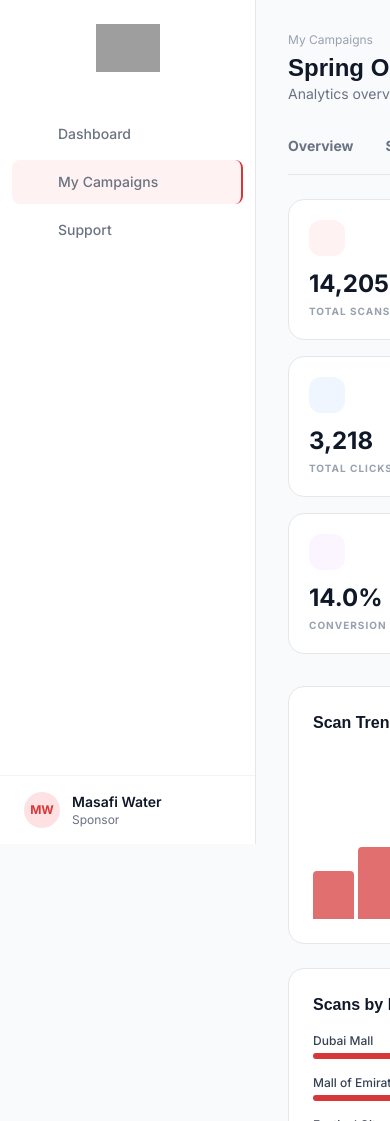
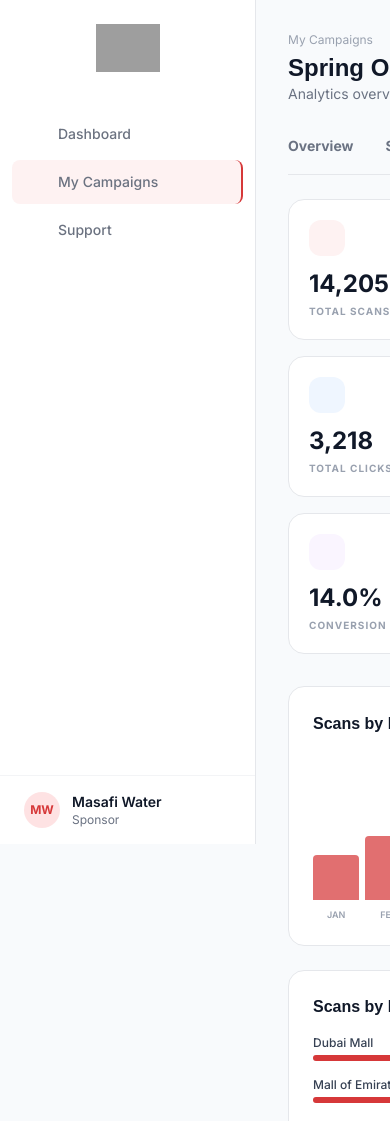
Before and after one commit to sabimuhammed/freeDrops-sponsor, a Next.js app: page /sponsor/campaigns/1/analytics in a window 390 px wide. Shown: the top 1121 px of the page. Built offline with nearby package versions, Linux system fonts and the light colour scheme; grey boxes are pictures that could not be loaded; some icons are missing; a web font is replaced by a local one.

Commit message:
feat: update campaign analytics chart to display monthly scans; remove unused support form and FAQ sections

```diff
--- a/app/(sponsor)/sponsor/campaigns/[id]/analytics/page.tsx
+++ b/app/(sponsor)/sponsor/campaigns/[id]/analytics/page.tsx
@@ -55,12 +55,31 @@ export default function SponsorCampaignAnalyticsPage({ params }: { params: { id:
       <div className="grid grid-cols-1 lg:grid-cols-2 gap-6">
         <div className="bg-white border border-gray-200 rounded-2xl p-6">
           <div className="flex items-center justify-between mb-6">
-            <h3 className="font-bold text-gray-900">Scan Trend (30 days)</h3>
+            <h3 className="font-bold text-gray-900">Scans by Month</h3>
+            <span className="px-3 py-1 bg-gray-50 border border-gray-200 rounded-full text-xs font-semibold text-gray-500">This Year</span>
           </div>
-          <div className="flex items-end gap-1 h-40">
-            {[30, 45, 60, 40, 75, 65, 80, 55, 90, 70, 85, 95, 88, 100].map((h, i) => (
-              <div key={i} className="flex-1 bg-red-50 rounded-t-sm" style={{ height: `${h}%` }}>
-                <div className="w-full bg-[#D63839] rounded-t-sm h-full opacity-70 hover:opacity-100 transition-opacity cursor-pointer" />
+          <div className="flex items-end gap-1.5 h-40">
+            {[
+              { month: "Jan", h: 35 },
+              { month: "Feb", h: 50 },
+              { month: "Mar", h: 42 },
+              { month: "Apr", h: 68 },
+              { month: "May", h: 60 },
+              { month: "Jun", h: 80 },
+              { month: "Jul", h: 72 },
+              { month: "Aug", h: 100 },
+              { month: "Sep", h: 88 },
+              { month: "Oct", h: 65 },
+              { month: "Nov", h: 55 },
+              { month: "Dec", h: 45 },
+            ].map((m) => (
+              <div key={m.month} className="flex-1 flex flex-col items-center gap-2">
+                <div className="w-full flex items-end h-32">
+                  <div className="w-full bg-red-50 rounded-t-sm" style={{ height: `${m.h}%` }}>
+                    <div className="w-full h-full bg-[#D63839] rounded-t-sm opacity-70 hover:opacity-100 transition-opacity cursor-pointer" />
+                  </div>
+                </div>
+                <span className="text-[9px] font-semibold text-gray-400 uppercase">{m.month}</span>
               </div>
             ))}
           </div>
--- a/app/(sponsor)/sponsor/support/page.tsx
+++ b/app/(sponsor)/sponsor/support/page.tsx
@@ -12,7 +12,7 @@ export default function SponsorSupportPage() {
         <p className="text-sm text-gray-500 mt-1">We're here to help. Reach out to our team anytime.</p>
       </div>
 
-      <div className="grid grid-cols-1 md:grid-cols-2 gap-4 mb-8">
+      <div className="grid grid-cols-1 md:grid-cols-2 gap-4">
         <a
           href="https://wa.me/971545060056"
           className="bg-white border border-gray-200 rounded-2xl p-6 flex items-start gap-4 hover:border-[#D63839] transition-all cursor-pointer"
@@ -42,53 +42,6 @@ export default function SponsorSupportPage() {
           </div>
         </a>
       </div>
-
-      <div className="bg-white border border-gray-200 rounded-2xl p-6 mb-6">
-        <h2 className="font-bold text-gray-900 mb-4">Send a Message</h2>
-        <form className="space-y-4">
-          <div className="space-y-2">
-            <label className="text-sm font-semibold text-gray-700">Subject</label>
-            <select className="w-full px-4 py-3 rounded-xl border border-gray-200 focus:ring-2 focus:ring-[#D63839] outline-none text-sm">
-              <option>Campaign Question</option>
-              <option>Billing Inquiry</option>
-              <option>Technical Issue</option>
-              <option>Creative Approval</option>
-              <option>Other</option>
-            </select>
-          </div>
-          <div className="space-y-2">
-            <label className="text-sm font-semibold text-gray-700">Message</label>
-            <textarea
-              rows={5}
-              placeholder="Describe your issue or question..."
-              className="w-full px-4 py-3 rounded-xl border border-gray-200 focus:ring-2 focus:ring-[#D63839] outline-none text-sm resize-none"
-            />
-          </div>
-          <button
-            type="submit"
-            className="w-full py-3 px-6 bg-[#D63839] text-white font-bold rounded-xl hover:opacity-90 transition-all"
-          >
-            Send Message
-          </button>
-        </form>
-      </div>
-
-      <div className="bg-white border border-gray-200 rounded-2xl p-6">
-        <h2 className="font-bold text-gray-900 mb-4">Frequently Asked Questions</h2>
-        <div className="space-y-4">
-          {[
-            "How long does campaign approval take?",
-            "Can I update my creative assets after submission?",
-            "How are scan metrics calculated?",
-            "What is the minimum bottle quantity per campaign?",
-          ].map((q) => (
-            <div key={q} className="flex items-center justify-between p-4 bg-gray-50 rounded-xl cursor-pointer hover:bg-gray-100 transition-colors">
-              <span className="text-sm font-medium text-gray-900">{q}</span>
-              <Icon icon="lucide:chevron-right" className="text-gray-400 shrink-0" />
-            </div>
-          ))}
-        </div>
-      </div>
     </div>
     </AnimatedPage>
   );
```
